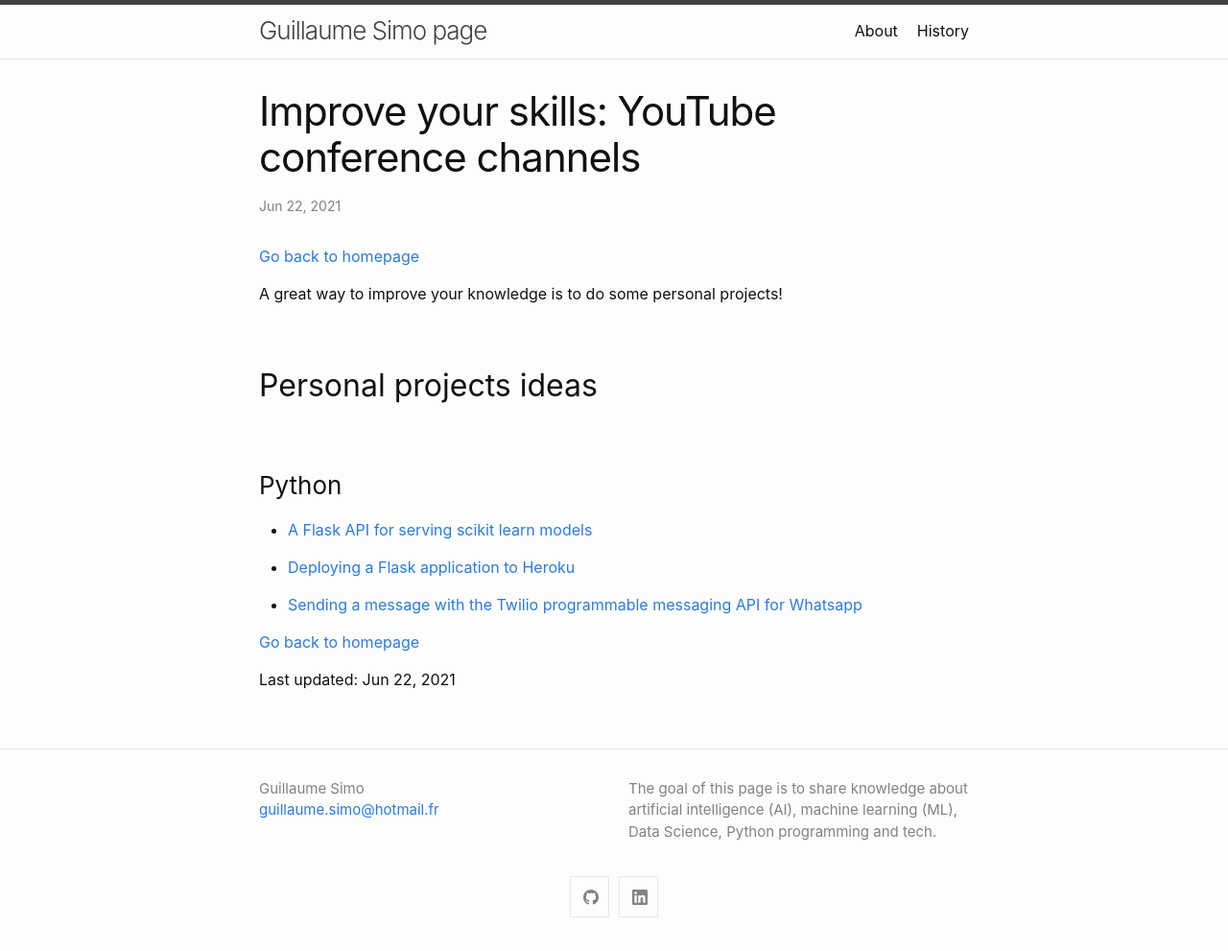
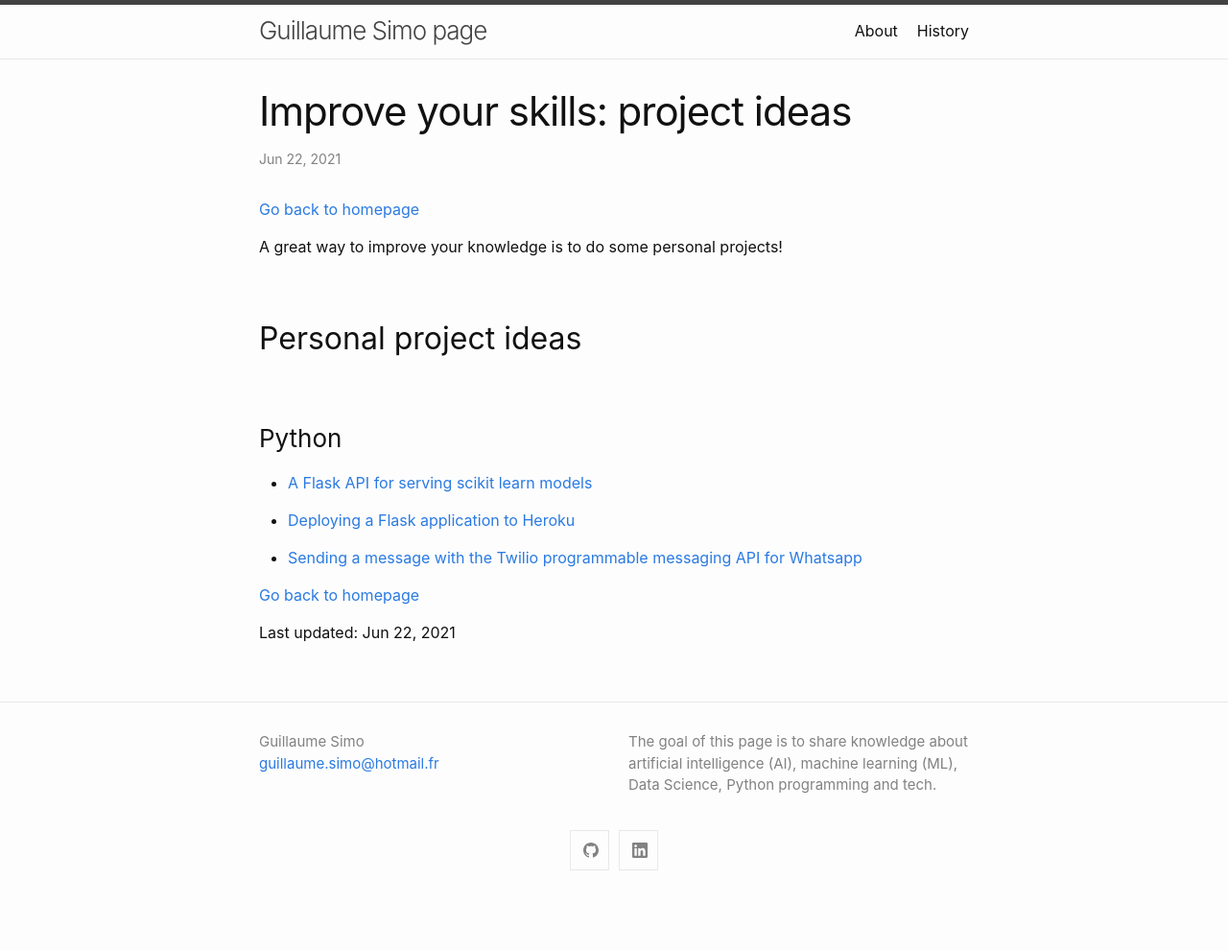
Before and after one commit to GuillaumeSimo/GuillaumeSimo.github.io, a Jekyll site: the page built from _posts/2021-06-22-improve-skills-project-ideas.md, in a window 1280 px wide. Shown: the whole page at 96% size. Built offline with Jekyll 4.4.1, drawn with Linux system fonts in a browser that asks for light colours; after the commit the page ends 942 px from its top, so only the background shows below that.

Commit message:
Update and rename 2021-06-22-improve-skills-projects-ideas.md to 2021-06-22-improve-skills-project-ideas.md

```diff
--- a/_posts/2021-06-22-improve-skills-projects-ideas.md
+++ b/_posts/2021-06-22-improve-skills-project-ideas.md
@@ -1,6 +1,6 @@
 ---
 layout: post
-title: "Improve your skills: YouTube conference channels"
+title: "Improve your skills: project ideas"
 categories: misc
 ---
 
@@ -8,7 +8,7 @@ categories: misc
 
 A great way to improve your knowledge is to do some personal projects!
 
-## Personal projects ideas
+## Personal project ideas
 
 ### Python
 
```
